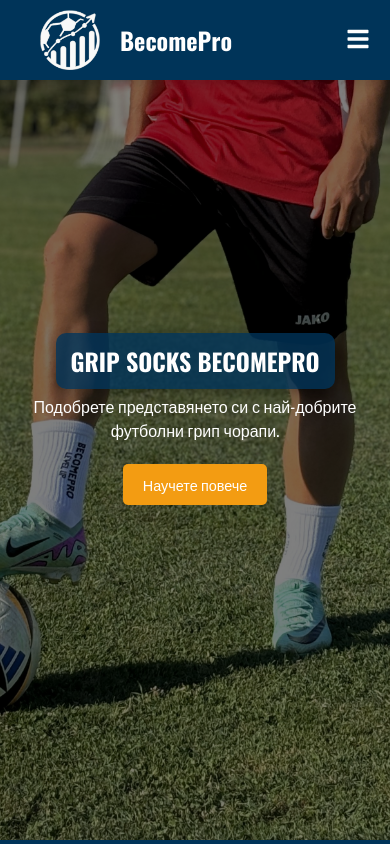
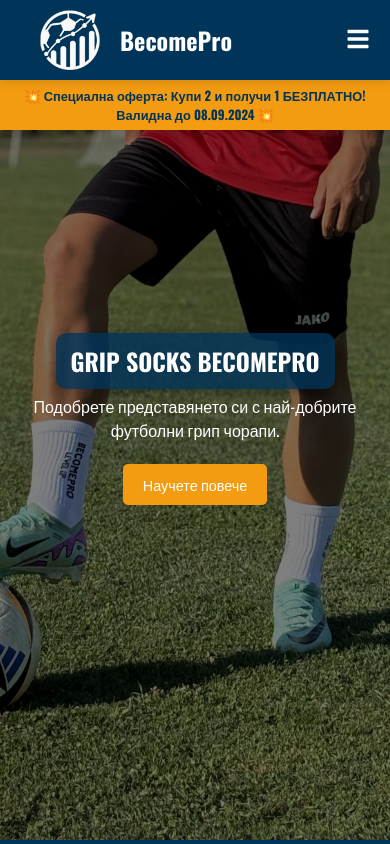
Before and after one commit to al-badarin/Grip-Socks-BecomePro-Website, a React (Vite) app in the folder grip-socks-becomepro/: page / in a window 390 px wide. Shown: the top 844 px of the page. Built offline with nearby package versions, Linux system fonts and the light colour scheme.

Commit message:
add promotion to hero

```diff
--- a/grip-socks-becomepro/src/components/Hero/Hero.jsx
+++ b/grip-socks-becomepro/src/components/Hero/Hero.jsx
@@ -1,11 +1,20 @@
 import React from 'react';
 import { Link } from 'react-scroll';
-
 import styles from './Hero.module.css';
 
 const Hero = () => {
   return (
     <section id="home" className={styles.hero}>
+      <div className={styles.promoBanner}>
+        <Link
+          to="pricing"
+          smooth={true}
+          duration={500}
+          className={styles.promoLink}
+        >
+          💥 Специална оферта: Купи 2 и получи 1 <span className='green'>БЕЗПЛАТНО</span>! Валидна до 08.09.2024 💥
+        </Link>
+      </div>
       <div className={styles.heroContent}>
         <h1 className={styles.heroTitle}>Grip Socks BecomePro</h1>
         <p className={styles.heroSubtitle}>
--- a/grip-socks-becomepro/src/components/Hero/Hero.module.css
+++ b/grip-socks-becomepro/src/components/Hero/Hero.module.css
@@ -29,6 +29,52 @@
     0.5
   ); /* Dark overlay for better text readability */
   z-index: 1;
+}
+
+.promoBanner span.green {
+  color: #28a745; /* Attractive green color */
+  font-weight: bold; /* Make the text bold */
+  font-size: 1.2em; /* Slightly larger text size */
+  text-shadow: 0 1px 2px rgba(0, 0, 0, 0.1); /* Subtle shadow for depth */
+  animation: pulse 1.5s infinite; /* Add a pulsing effect */
+}
+
+@keyframes pulse {
+  0% {
+    transform: scale(1);
+  }
+  50% {
+    transform: scale(1.05);
+  }
+  100% {
+    transform: scale(1);
+  }
+}
+
+/* Promo Banner */
+.promoBanner {
+  cursor: pointer;
+  position: absolute;
+  top: 0;
+  width: 100%;
+  background-color: #f39c12; /* Gold background for the promo */
+  color: #003459; /* Navy blue text */
+  padding: 10px;
+  font-size: 1rem;
+  text-align: center;
+  font-weight: bold;
+  z-index: 3;
+  box-shadow: 0 2px 10px rgba(0, 0, 0, 0.2); /* Slight shadow for depth */
+}
+
+.promoLink {
+  color: #003459; /* Navy blue text for the link */
+  text-decoration: none;
+  transition: color 0.3s ease;
+}
+
+.promoLink:hover {
+  color: #ffffff; /* White text on hover */
 }
 
 .heroContent {
@@ -95,6 +141,11 @@
     font-size: 1rem;
     padding: 12px 25px;
   }
+
+  .promoBanner {
+    font-size: 0.9rem; /* Smaller font on tablets */
+    padding: 8px;
+  }
 }
 
 @media (max-width: 480px) {
@@ -111,4 +162,9 @@
     font-size: 0.9rem;
     padding: 10px 20px;
   }
+
+  .promoBanner {
+    font-size: 0.8rem; /* Smaller font on mobile */
+    padding: 6px;
+  }
 }
```
